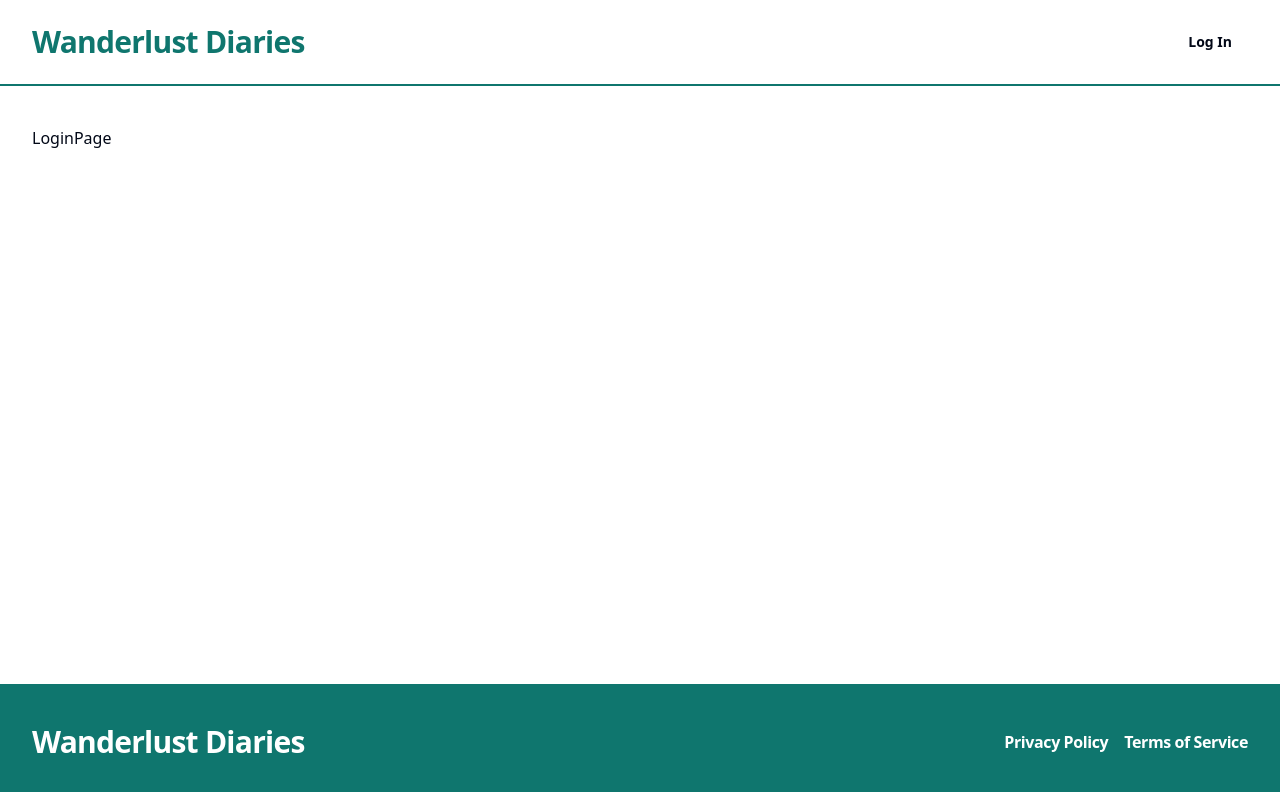
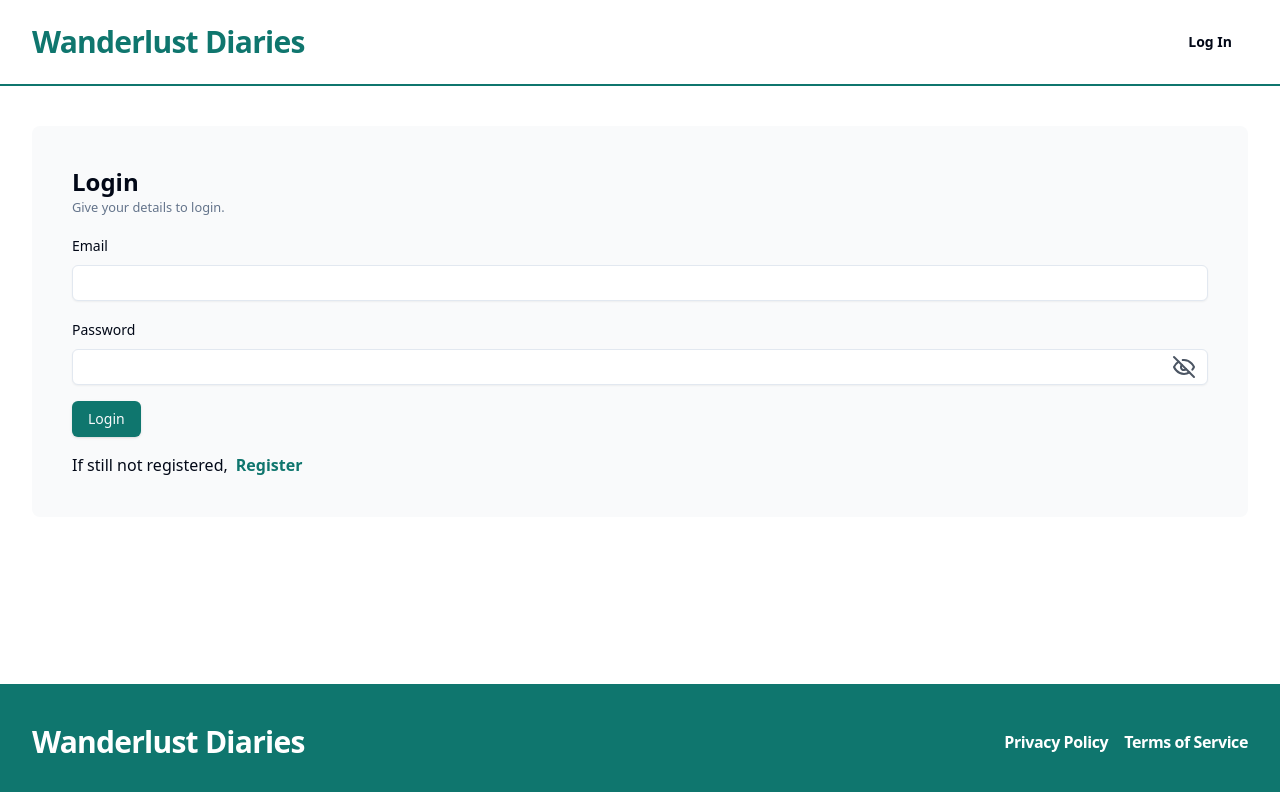
Before and after one commit to Madhushani-29/Blog-App-Frontend, a React (Vite) app: page /login in a window 1280 px wide. Shown: the top 792 px of the page. Built offline with nearby package versions, Linux system fonts and the light colour scheme.

Commit message:
login and registration forms

```diff
--- /dev/null
+++ b/src/form/UserRegistration/PasswordInputField.tsx
@@ -0,0 +1,49 @@
+import {
+    FormControl,
+    FormField,
+    FormItem,
+    FormLabel,
+    FormMessage,
+} from "@/components/ui/form";
+import { Input } from "@/components/ui/input";
+import { Eye } from 'lucide-react';
+import { useState } from "react";
+import { EyeOff } from 'lucide-react';
+import { useFormContext } from "react-hook-form";
+
+type Props = {
+    FieldName: string;
+    label: string;
+}
+
+const PasswordInputField = ({ FieldName, label }: Props) => {
+    const { control } = useFormContext();
+    const [showPassword, setShowPassword] = useState(false);
+
+    return (
+        <FormField
+            control={control}
+            name={FieldName}
+            render={({ field }) => (
+                <FormItem>
+                    <FormLabel>{label}</FormLabel>
+                    <FormControl>
+                        <div className="relative">
+                            <Input {...field} type={showPassword ? "text" : "password"}
+                                className="bg-white" />
+                            <button
+                                type="button"
+                                onClick={() => setShowPassword(!showPassword)}
+                                className="absolute inset-y-0 right-0 flex items-center px-3 text-gray-600"
+                            > {showPassword ? <Eye /> : <EyeOff />}
+                            </button>
+                        </div>
+                    </FormControl>
+                    <FormMessage />
+                </FormItem>
+            )}
+        />
+    )
+}
+
+export default PasswordInputField
--- /dev/null
+++ b/src/form/UserRegistration/UserLoginFrom.tsx
@@ -0,0 +1,78 @@
+import { useForm } from "react-hook-form";
+import { z } from "zod";
+import { zodResolver } from "@hookform/resolvers/zod";
+import {
+    Form,
+    FormControl,
+    FormDescription,
+    FormField,
+    FormItem,
+    FormLabel,
+    FormMessage,
+} from "@/components/ui/form";
+import { Input } from "@/components/ui/input";
+import { Button } from "@/components/ui/button";
+import PasswordInputField from "./PasswordInputField";
+import { Link } from "react-router-dom";
+
+const loginFormSchema = z.object({
+    email: z.string().email({ message: "This is not a valid email." }),
+    password: z.string().min(6, { message: "Password must contain at least 6 characters" }),
+});
+
+export type UserLoginFormData = z.infer<typeof loginFormSchema>;
+
+type Props = {
+    onSave: (userLoginData: UserLoginFormData) => void;
+    title?: string;
+    buttonText?: string;
+};
+
+const UserLoginForm = ({
+    onSave,
+    title,
+    buttonText,
+}: Props) => {
+    const form = useForm<UserLoginFormData>({
+        resolver: zodResolver(loginFormSchema),
+    });
+
+    return (
+        <Form {...form}>
+            <form
+                onSubmit={form.handleSubmit(onSave)}
+                className="space-y-4 bg-gray-50 rounded-lg md:p-10"
+            >
+                <div>
+                    <h2 className="text-2xl font-bold">{title}</h2>
+                    <FormDescription>
+                        Give your details to login.
+                    </FormDescription>
+                </div>
+                <FormField
+                    control={form.control}
+                    name="email"
+                    render={({ field }) => (
+                        <FormItem>
+                            <FormLabel>Email</FormLabel>
+                            <FormControl>
+                                <Input {...field} type="password" className="bg-white" />
+                            </FormControl>
+                            <FormMessage />
+                        </FormItem>
+                    )}
+                />
+                <PasswordInputField FieldName="password" label="Password" />
+                <Button type="submit" className="bg-teal-700">
+                    {buttonText}
+                </Button>
+                <div className="flex">
+                <p>If still not registered,</p>
+                <Link to="/register" className="pl-2 font-bold text-teal-700">Register</Link>
+                </div>
+            </form>
+        </Form>
+    );
+};
+
+export default UserLoginForm;
--- a/src/form/UserRegistrationForm.tsx
+++ b/src/form/UserRegistration/UserRegistrationForm.tsx
@@ -12,17 +12,18 @@ import {
 } from "@/components/ui/form";
 import { Input } from "@/components/ui/input";
 import { Button } from "@/components/ui/button";
+import PasswordInputField from "./PasswordInputField";
 
 const registrationFormSchema = z.object({
-    firstName: z.string().min(1, {message:"First name is required"}),
-    lastName: z.string().min(1, {message:"Last name is required"}),
-    email: z.string().email({message:"This is not a valid email."}),
-    //password: z.string().min(6, {message:"Password must contain at least 6 characters"}),
-    //confirm: z.string(),
-})/*.refine((data) => data.password === data.confirm, {
+    firstName: z.string().min(1, { message: "First name is required" }),
+    lastName: z.string().min(1, { message: "Last name is required" }),
+    email: z.string().email({ message: "This is not a valid email." }),
+    password: z.string().min(6, { message: "Password must contain at least 6 characters" }),
+    confirm: z.string(),
+}).refine((data) => data.password === data.confirm, {
     message: "Passwords don't match",
     path: ["confirm"],
-})*/;
+});
 
 export type UserRegisterFormData = z.infer<typeof registrationFormSchema>;
 
@@ -50,7 +51,7 @@ const UserRegistrationForm = ({
                 <div>
                     <h2 className="text-2xl font-bold">{title}</h2>
                     <FormDescription>
-                        View and change your profile information here
+                        Give your details to register here.
                     </FormDescription>
                 </div>
                 <FormField
@@ -86,13 +87,15 @@ const UserRegistrationForm = ({
                         <FormItem>
                             <FormLabel>Email</FormLabel>
                             <FormControl>
-                                <Input {...field} className="bg-white" />
+                                <Input {...field} type="password" className="bg-white" />
                             </FormControl>
                             <FormMessage />
                         </FormItem>
                     )}
                 />
-                <Button type="submit" className="bg-orange-500">
+                <PasswordInputField FieldName="password" label="Password"/>
+                <PasswordInputField FieldName="confirm" label="Confirm Password"/>
+                <Button type="submit" className="bg-teal-700">
                     {buttonText}
                 </Button>
             </form>
--- a/src/pages/LoginPage.tsx
+++ b/src/pages/LoginPage.tsx
@@ -1,6 +1,12 @@
+import UserLoginForm, { UserLoginFormData } from "@/form/UserRegistration/UserLoginFrom"
+
 const LoginPage = () => {
+  const userLogin=(userLoginData: UserLoginFormData)=>{
+    console.log(userLoginData);
+}
+
   return (
-    <div>LoginPage</div>
+    <UserLoginForm onSave={userLogin} buttonText="Login" title="Login"/>
   )
 }
 
--- a/src/pages/RegisterPage.tsx
+++ b/src/pages/RegisterPage.tsx
@@ -1,4 +1,4 @@
-import UserRegistrationForm, { UserRegisterFormData } from "@/form/UserRegistrationForm"
+import UserRegistrationForm, { UserRegisterFormData } from "@/form/UserRegistration/UserRegistrationForm"
 
 const RegisterPage = () => {
     const userRegistration=(userRegistrationData: UserRegisterFormData)=>{
@@ -6,8 +6,8 @@ const RegisterPage = () => {
     }
 
   return (
-    <UserRegistrationForm onSave={userRegistration} title="Register" buttonText="Register"/>
+    <UserRegistrationForm onSave={userRegistration} title="Registration" buttonText="Register"/>
   )
 }
 
-export default RegisterPage
+export default RegisterPage;
```
